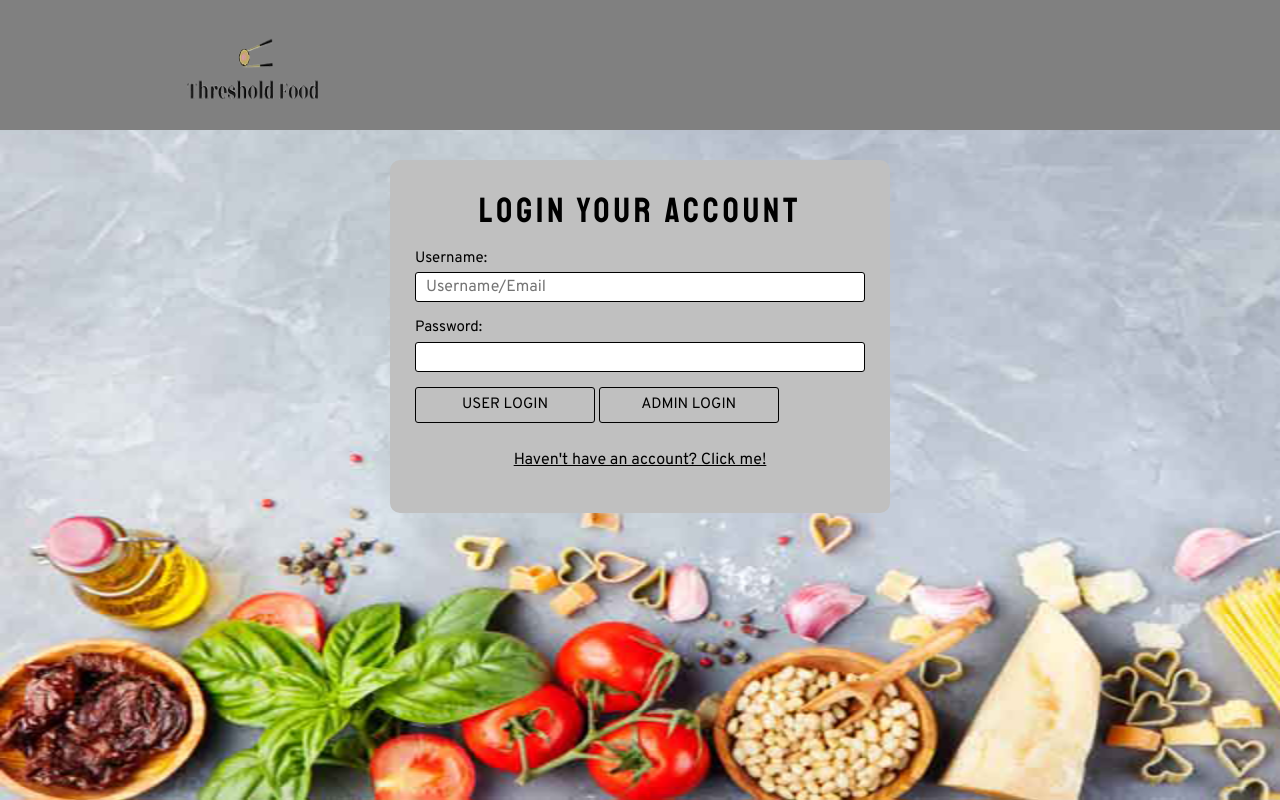
After one commit to Stephen-Sim/threshold_food, a PHP site: page / in a window 1280 px wide. The commit adds this page. Run offline with PHP 8.4, Linux system fonts and the light colour scheme.

Commit message:
add file

```diff
--- /dev/null
+++ b/index.html
@@ -0,0 +1,52 @@
+<!DOCTYPE html>
+<html>
+<head>
+	<!-- CSS style -->
+	<link rel="stylesheet" type="text/css" href="style/style.css">
+	<!--bootstrap-->
+	<link href="https://cdn.jsdelivr.net/npm/bootstrap@5.0.1/dist/css/bootstrap.min.css" rel="stylesheet" integrity="sha384-+0n0xVW2eSR5OomGNYDnhzAbDsOXxcvSN1TPprVMTNDbiYZCxYbOOl7+AMvyTG2x" crossorigin="anonymous">
+
+	<title>login</title>
+</head>
+<body>
+
+	<!-- header part -->
+	<header>
+		<div class="Head2">
+		<img src="./image/logo.png" class="logoHere2">
+		</div>
+	</header>
+
+
+	<!-- login form page -->
+	<div class="wrapper">
+		<div class="registration_form">
+			<div class="title">
+				login your account
+			</div>
+			<form action="" method="post">
+				<div class="form_wrap">
+					<div class="input_group">
+						<div class="input_wrap">
+							<label>Username: </label>
+							<input type="text" name="username" placeholder="Username/Email">
+						</div>
+
+						<div class="input_wrap">
+							<label>Password: </label>
+							<input type="Password" name="Password">
+						</div>
+
+						<input type="submit" value="User Login">
+						<input type="submit" value="Admin Login">
+
+						<a href="./user/register.php" style="text-decoration: none;">
+							<p style="text-align: center;clear: both;margin-top: 25px;color: black;text-decoration: underline;">Haven't have an account? Click me!</p>
+						</a>
+					</div>
+				</div>
+			</form>
+		</div>
+	</div>
+</body>
+</html>
--- a/style/style.css
+++ b/style/style.css
@@ -7,6 +7,12 @@
  	box-sizing: border-box;
  	font-family: 'Overpass', sans-serif;
  }
+
+ body{
+ 	background-image: url('../image/backgroundPic.png');
+ 	background-size: 1600px 800px;
+ }
+
  #logoHere{
 	float:left;
 	width:110px;
@@ -16,6 +22,12 @@
 	padding-right: 10px;
 	min-height: 100px;
 	min-width: 100px;
+}
+.logoHere2{
+	width:150px;
+	min-height: 100px;
+	min-width: 100px;
+	padding-bottom: 20px;
 }
 
 .Head{
@@ -28,14 +40,26 @@
 	padding-top:30px;
 	padding-left:150px;
 	color: white;
+	margin:0;
+}
+
+.Head2{
+	background-color: #808080;
+	width:100%;
+	padding-top:30px;
+	padding-left:180px;
+	margin:0;
 }
 
 
 
-body{
-	background-color: #ece5dd;
-	margin:0;
+button{
+	background-color: white;
+	border-radius: 3px;
+	margin-left:10px;
+	color: salmon;
 }
+
 footer{
 	background-color: #808080;
 	color: #fffdfa;
@@ -110,8 +134,13 @@ input[type="submit"]{
 	font-size: 15px;
 	text-transform: uppercase;
 	background-color: white;
-	padding-top: 5px;
-	padding-bottom:10px;
+	padding-top: 6.5px;
+	padding-bottom:28px;
+	background-color: #c0c0c0;
+}
+input[type="submit"]:hover{
+	background-color: black;
+	color: white;
 }
 iframe{
 	width:200px;
```
Also changed, not shown: user/register.php (+5 -3 lines), user/userProcess.php (+10 -0 lines), image/backgroundPic.png (added), image/logo.png (added), image/logo_threshold.jpeg (deleted), image/logo_threshold2.jpeg (deleted).
